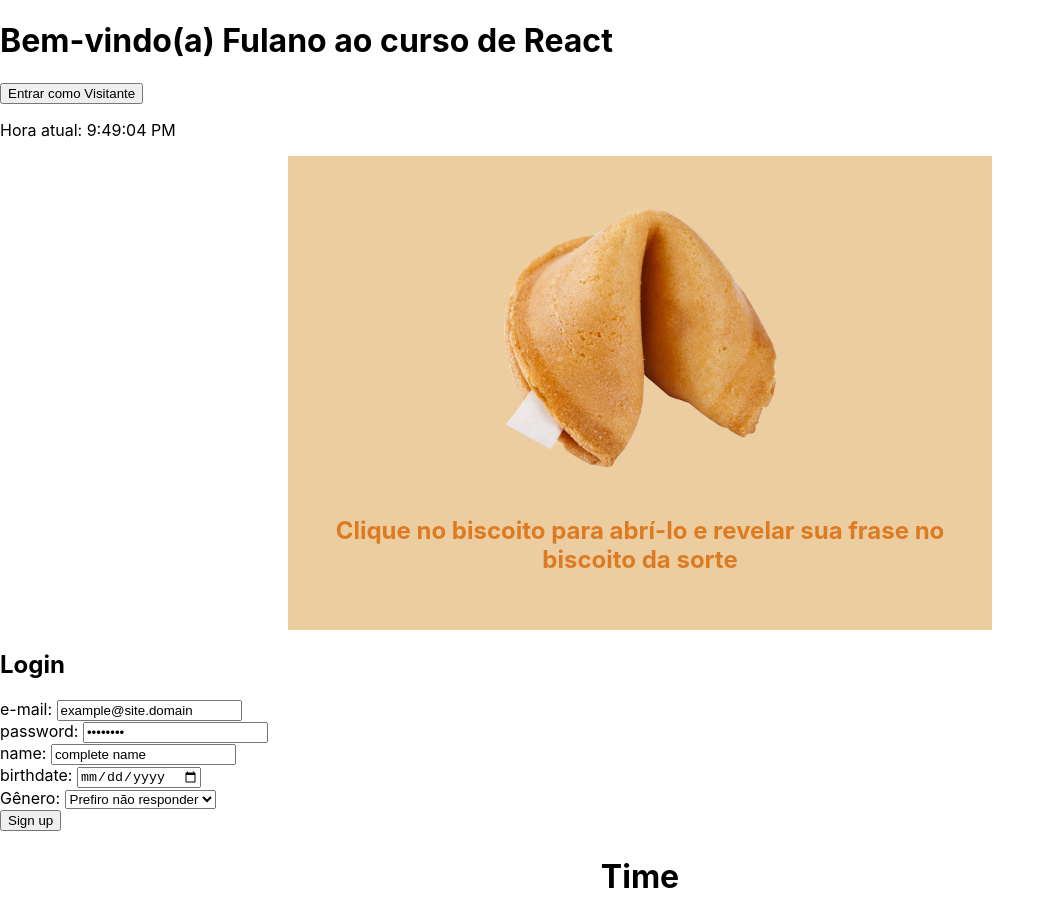
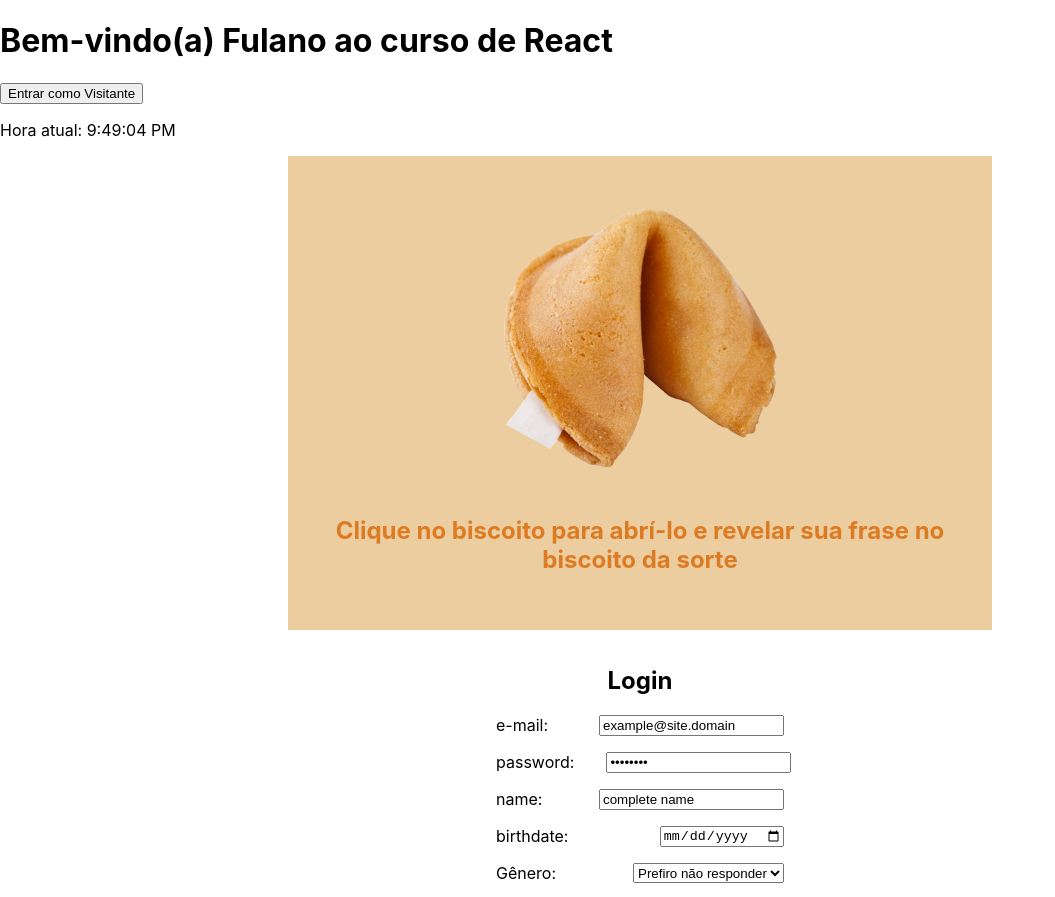
Before and after one commit to menestrel-mkmb/udemy_mat-fraga_react, a React (Create React App) app in the folder meu-app/: page / in a window 1280 px wide. Shown: the top 897 px of the page, without its empty margins (0-1055 px from the left). Built offline with nearby package versions, Linux system fonts and the light colour scheme.

Commit message:
+ Formulario Component style;

```diff
--- a/meu-app/src/components/Formulario/Formulario.js
+++ b/meu-app/src/components/Formulario/Formulario.js
@@ -1,6 +1,7 @@
 import React, {Component} from "react";
 import InputForms from "../InputForms/InputForms";
 import SelectForms from "../SelectForms/SelectForms";
+import styles from "./style.css";
 
 class Formulario extends Component {
     constructor(props){
@@ -43,9 +44,9 @@ class Formulario extends Component {
     }
 
     render() {
-        return(<article className={`${(this.state.title).toLowerCase()}__forms`}>
+        return(<article className={`${(this.state.title).toLowerCase()}__artc`}>
             <h2>{this.state.title}</h2>
-            <form onSubmit={(e) => {this.submit(e)}}>
+            <form className={`${(this.state.title).toLowerCase()}__form`} onSubmit={(e) => {this.submit(e)}}>
                 {this.state.data.map( (inp) => {
                     return(
                         <InputForms key={inp.id}
--- /dev/null
+++ b/meu-app/src/components/Formulario/style.css
@@ -0,0 +1,33 @@
+.login__artc {
+    display: flex;
+    flex-direction: column;
+    justify-content: center;
+    align-items: center;
+
+    padding: 1rem 4rem;
+}
+
+.login__form {
+    display: flex;
+    flex-direction: column;
+    gap: 1rem;
+
+    width: 50%;
+}
+
+.login__form > section {
+    display: flex;
+    flex-direction: row;
+    flex-wrap: nowrap;
+    gap: 2rem;
+    justify-content: space-between;
+
+    width: 50%;
+    margin: 0 auto;
+}
+
+.login__form button {
+    width: 30%;
+    margin: 0 auto;
+    padding: 1rem 2rem;
+}
```
